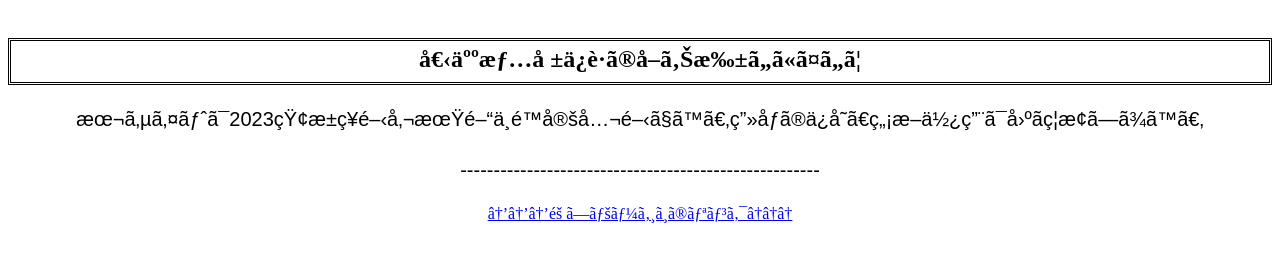
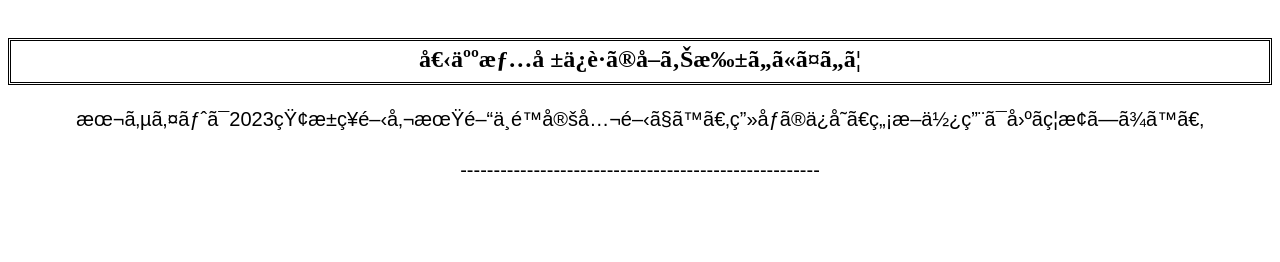
Before and after one commit to ShiRayuri0-4/yehfes, a plain HTML site: page index-page4.html in a window 1280 px wide. Shown: the part 130-392 px from the top of the page. Drawn offline with Linux system fonts and the light colour scheme; a web font is replaced by a local one.

Commit message:
Update page2.css

```diff
--- a/css/page2.css
+++ b/css/page2.css
@@ -29,7 +29,7 @@ p {
 font-family: 'DotGothic16', sans-serif;
 font-size: 20px;
 }
-.hid{
+.hid a{
 color: #ffffff;
 }
 .home-content {
```
